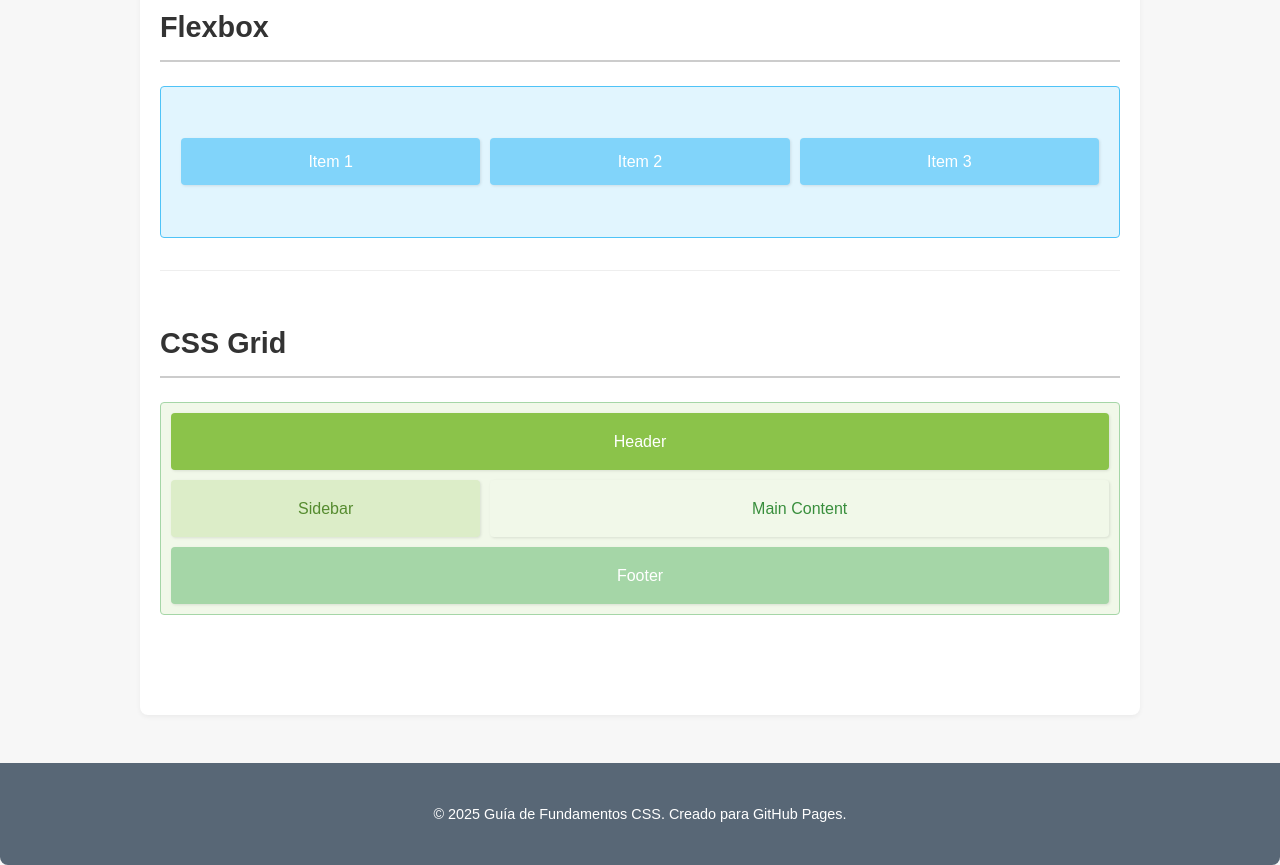
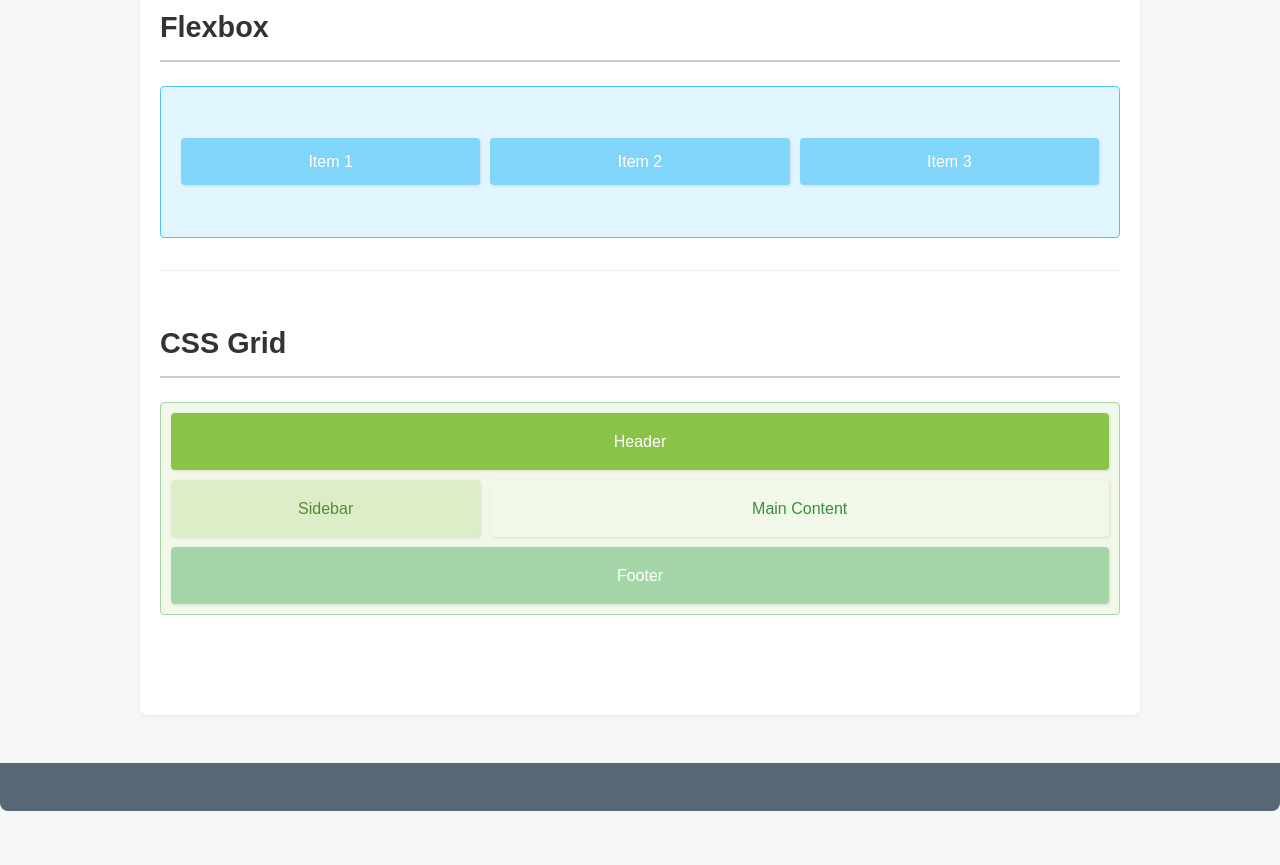
Before and after one commit to Paolam08/Ashley08, a plain HTML site: page index.html in a window 1280 px wide. Shown: the part 1443-2308 px from the top of the page. After the commit the page ends 2254 px from the top, so only its background shows below. Drawn offline with Linux system fonts and the light colour scheme.

Commit message:
Update index.html

```diff
--- a/index.html
+++ b/index.html
@@ -297,7 +297,6 @@
     </main>
 
     <footer>
-        <p>&copy; 2025 Guía de Fundamentos CSS. Creado para GitHub Pages.</p>
     </footer>
 </body>
 </html>
```
